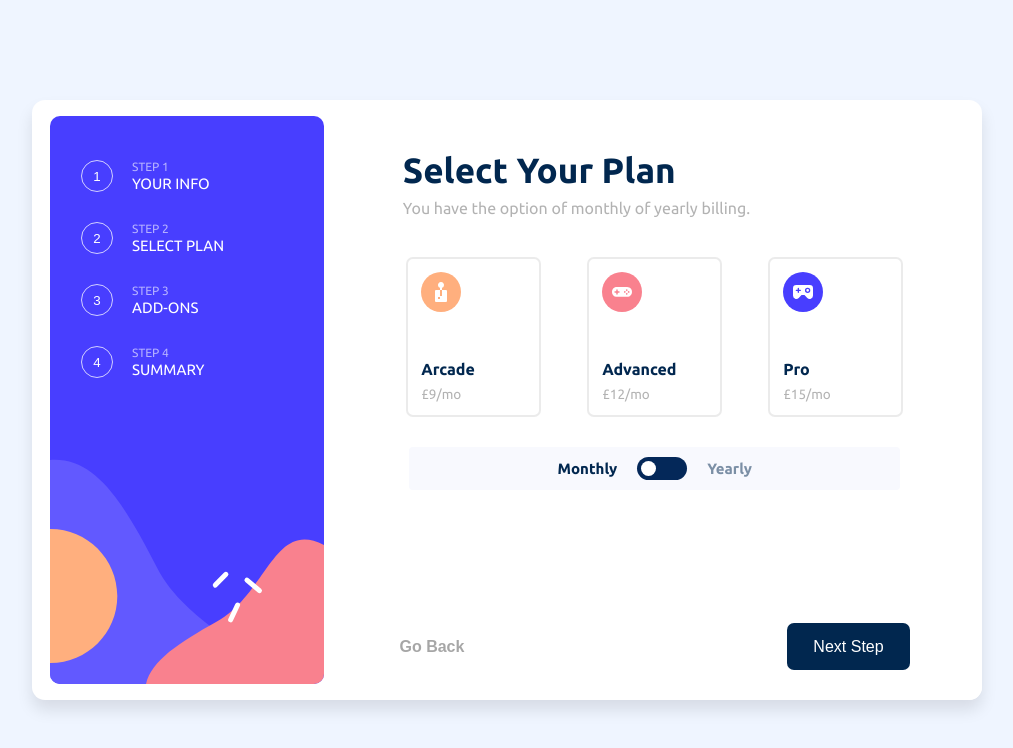
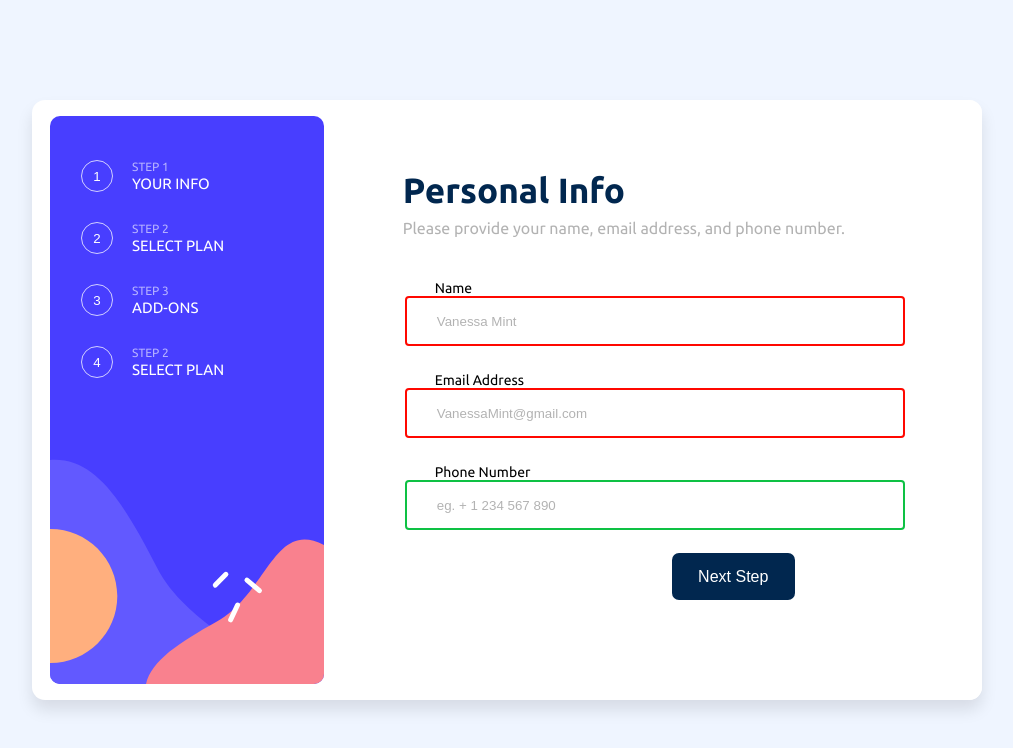
Before and after one commit to GeorgeFlood/signup-react, a React (Create React App) app: page / in a window 1280 px wide. Shown: the top 748 px of the page, without its empty margins (133-1146 px from the left). Built offline with nearby package versions, Linux system fonts and the light colour scheme.

Commit message:
navigation
navigation is fully functional! almost an entire day of googling and no clue how it works but it works.

```diff
--- a/src/App.js
+++ b/src/App.js
@@ -1,4 +1,5 @@
 import { useState } from "react";
+
 import "./styles/main.css";
 import SideBar from "./SideBar";
 import InputPage from "./InputPage";
@@ -7,19 +8,15 @@ import Addons from "./Addons";
 import Summary from "./Summary";
 
 const App = function () {
-  const [page, setPage] = useState("disabled");
-
-  const handleClickPage = function () {
-    page === "disabled" ? setPage("active") : setPage("disabled");
-  };
+  const [currentPage, setCurrentPage] = useState("YourInfo");
 
   return (
     <div className="container">
-      <SideBar handleClickPage={handleClickPage} />
-      {/* <InputPage pageSet={page} /> */}
-      <SelectPlan pageSet={page} />
-      {/* <Addons pageSet={page} /> */}
-      {/* <Summary pageSet={page} />  */}
+      <SideBar currentPage={currentPage} setCurrentPage={setCurrentPage} />
+      {currentPage === "YourInfo" && <InputPage />}
+      {currentPage === "SelectPlan" && <SelectPlan />}
+      {currentPage === "AddOns" && <Addons />}
+      {currentPage === "Summary" && <Summary />}
     </div>
   );
 };
--- a/src/InputPage.js
+++ b/src/InputPage.js
@@ -1,7 +1,6 @@
-const InputPage = function ({ pageSet, handleClickPage }) {
-  console.log(pageSet);
+const InputPage = function () {
   return (
-    <div className={`page-container ${pageSet}`}>
+    <div className={"page-container"}>
       <div className="header">
         <h1>Personal Info</h1>
         <p>Please provide your name, email address, and phone number.</p>
--- a/src/SelectPlan.js
+++ b/src/SelectPlan.js
@@ -23,7 +23,13 @@ const SelectPlan = function () {
         <div
           className="card"
           onClick={() => handleCardClick(1)}
-          style={{ backgroundColor: selectedCard === 1 ? "#f8f9fe" : "white" }}
+          style={{
+            backgroundColor: selectedCard === 1 ? "#f8f9fe" : "white",
+            border:
+              selectedCard === 1
+                ? "2px solid blue"
+                : "2px solid rgba(0, 0, 0, 0.08)",
+          }}
         >
           <svg
             xmlns="http://www.w3.org/2000/svg"
@@ -42,14 +48,20 @@ const SelectPlan = function () {
           </svg>
           <div className="card--info">
             <h4>Arcade</h4>
-            <p>£9/mo</p>
+            <p>{isChecked ? "£90/yr" : "£9/mo"}</p>
           </div>
         </div>
 
         <div
           className="card"
           onClick={() => handleCardClick(2)}
-          style={{ backgroundColor: selectedCard === 2 ? "#f8f9fe" : "white" }}
+          style={{
+            backgroundColor: selectedCard === 2 ? "#f8f9fe" : "white",
+            border:
+              selectedCard === 2
+                ? "2px solid blue"
+                : "2px solid rgba(0, 0, 0, 0.08)",
+          }}
         >
           <svg
             xmlns="http://www.w3.org/2000/svg"
@@ -61,21 +73,27 @@ const SelectPlan = function () {
               <circle cx="20" cy="20" r="20" fill="#F9818E" />
               <path
                 fill="#FFF"
-                fill-rule="nonzero"
+                fillRule="nonzero"
                 d="M25.057 15H14.944C12.212 15 10 17.03 10 19.885c0 2.857 2.212 4.936 4.944 4.936h10.113c2.733 0 4.943-2.08 4.943-4.936S27.79 15 25.057 15ZM17.5 20.388c0 .12-.108.237-.234.237h-1.552v1.569c0 .126-.138.217-.259.217H14.5c-.118 0-.213-.086-.213-.203v-1.583h-1.569c-.126 0-.217-.139-.217-.26v-.956c0-.117.086-.213.202-.213h1.584v-1.554c0-.125.082-.231.203-.231h.989c.12 0 .236.108.236.234v1.551h1.555c.125 0 .231.083.231.204v.988Zm5.347.393a.862.862 0 0 1-.869-.855c0-.472.39-.856.869-.856.481 0 .87.384.87.856 0 .471-.389.855-.87.855Zm1.9 1.866a.86.86 0 0 1-.87-.852.86.86 0 0 1 .87-.855c.48 0 .87.38.87.855a.86.86 0 0 1-.87.852Zm0-3.736a.862.862 0 0 1-.87-.854c0-.472.39-.856.87-.856s.87.384.87.856a.862.862 0 0 1-.87.854Zm1.899 1.87a.862.862 0 0 1-.868-.855c0-.472.389-.856.868-.856s.868.384.868.856a.862.862 0 0 1-.868.855Z"
               />
             </g>
           </svg>
           <div className="card--info">
             <h4>Advanced</h4>
-            <p>£12/mo</p>
+            <p>{isChecked ? "£120/yr" : "£12/mo"}</p>
           </div>
         </div>
 
         <div
           className="card"
           onClick={() => handleCardClick(3)}
-          style={{ backgroundColor: selectedCard === 3 ? "#f8f9fe" : "white" }}
+          style={{
+            backgroundColor: selectedCard === 3 ? "#f8f9fe" : "white",
+            border:
+              selectedCard === 3
+                ? "2px solid blue"
+                : "2px solid rgba(0, 0, 0, 0.08)",
+          }}
         >
           <svg
             xmlns="http://www.w3.org/2000/svg"
@@ -94,7 +112,7 @@ const SelectPlan = function () {
           </svg>
           <div className="card--info">
             <h4>Pro</h4>
-            <p>£15/mo</p>
+            <p>{isChecked ? "£150/yr" : "£15/mo"}</p>
           </div>
         </div>
       </div>
@@ -110,7 +128,7 @@ const SelectPlan = function () {
 
       <div className="btn-container">
         <button className="backBtn">Go Back</button>
-        <button className="nextBtn">Next Step</button>
+        <button className="nextBtn">Next Step </button>
       </div>
     </div>
   );
--- a/src/SideBar.js
+++ b/src/SideBar.js
@@ -1,8 +1,15 @@
-const SideBar = function ({ handleClickPage }) {
+import { useState } from "react";
+
+const SideBar = function ({ currentPage, setCurrentPage }) {
+  console.log(currentPage);
+
   return (
     <div className="sideBar">
       <div className="btnContainer">
-        <button className="sideBarBtn" onClick={handleClickPage}>
+        <button
+          className="sideBarBtn"
+          onClick={() => setCurrentPage("YourInfo")}
+        >
           1
         </button>
         <div className="sideBarInfo">
@@ -12,7 +19,12 @@ const SideBar = function ({ handleClickPage }) {
       </div>
 
       <div className="btnContainer">
-        <button className="sideBarBtn">2</button>
+        <button
+          className="sideBarBtn"
+          onClick={() => setCurrentPage("SelectPlan")}
+        >
+          2
+        </button>
         <div className="sideBarInfo">
           <p>step 2</p>
           <h3>Select plan</h3>
@@ -20,7 +32,9 @@ const SideBar = function ({ handleClickPage }) {
       </div>
 
       <div className="btnContainer">
-        <button className="sideBarBtn">3</button>
+        <button className="sideBarBtn" onClick={() => setCurrentPage("AddOns")}>
+          3
+        </button>
         <div className="sideBarInfo">
           <p>step 3</p>
           <h3>Add-ons</h3>
@@ -28,10 +42,15 @@ const SideBar = function ({ handleClickPage }) {
       </div>
 
       <div className="btnContainer">
-        <button className="sideBarBtn">4</button>
+        <button
+          className="sideBarBtn"
+          onClick={() => setCurrentPage("Summary")}
+        >
+          4
+        </button>
         <div className="sideBarInfo">
-          <p>step 4</p>
-          <h3>Summary</h3>
+          <p>step 2</p>
+          <h3>Select plan</h3>
         </div>
       </div>
     </div>
```
